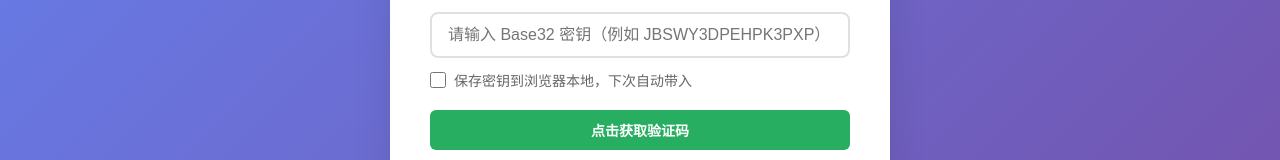
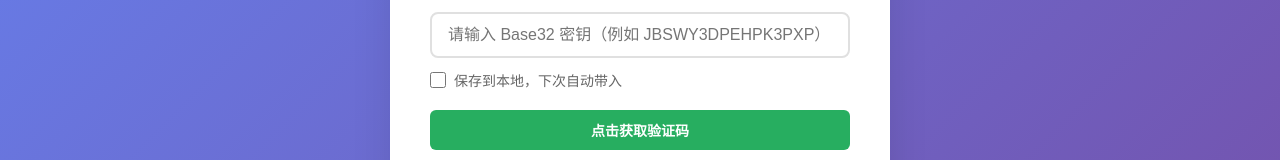
Before and after one commit to zhangyinyuan/2FA, a website: page index.html in a window 1280 px wide. Shown: the part 208-368 px from the top of the page. Drawn offline with Linux system fonts and the light colour scheme.

Commit message:
ui: simplify checkbox label text

```diff
--- a/index.html
+++ b/index.html
@@ -22,7 +22,7 @@
                 <div class="checkbox-section">
                     <label class="checkbox-label">
                         <input type="checkbox" id="saveSecret" />
-                        <span>保存密钥到浏览器本地，下次自动带入</span>
+                        <span>保存到本地，下次自动带入</span>
                     </label>
                 </div>
             </div>
```
